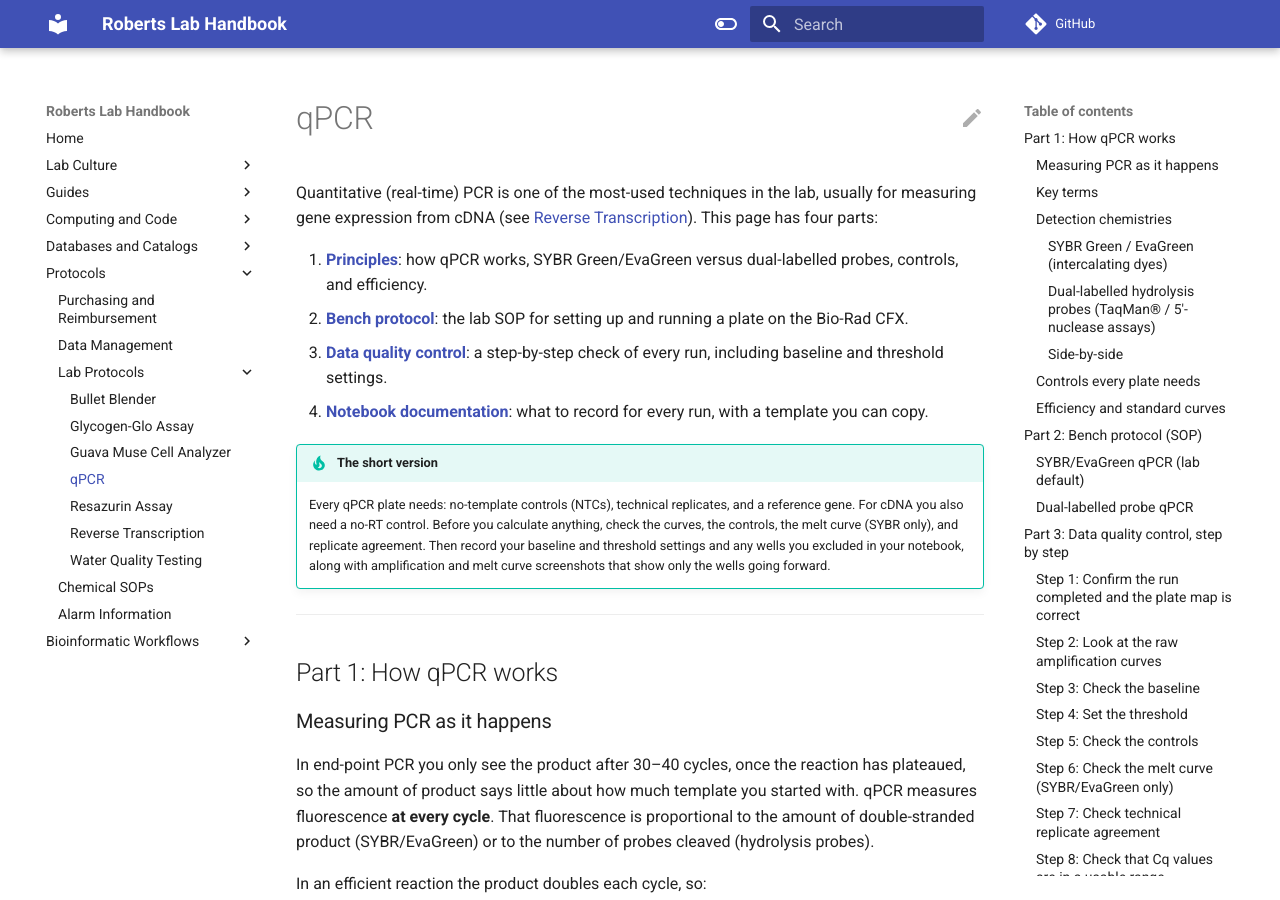
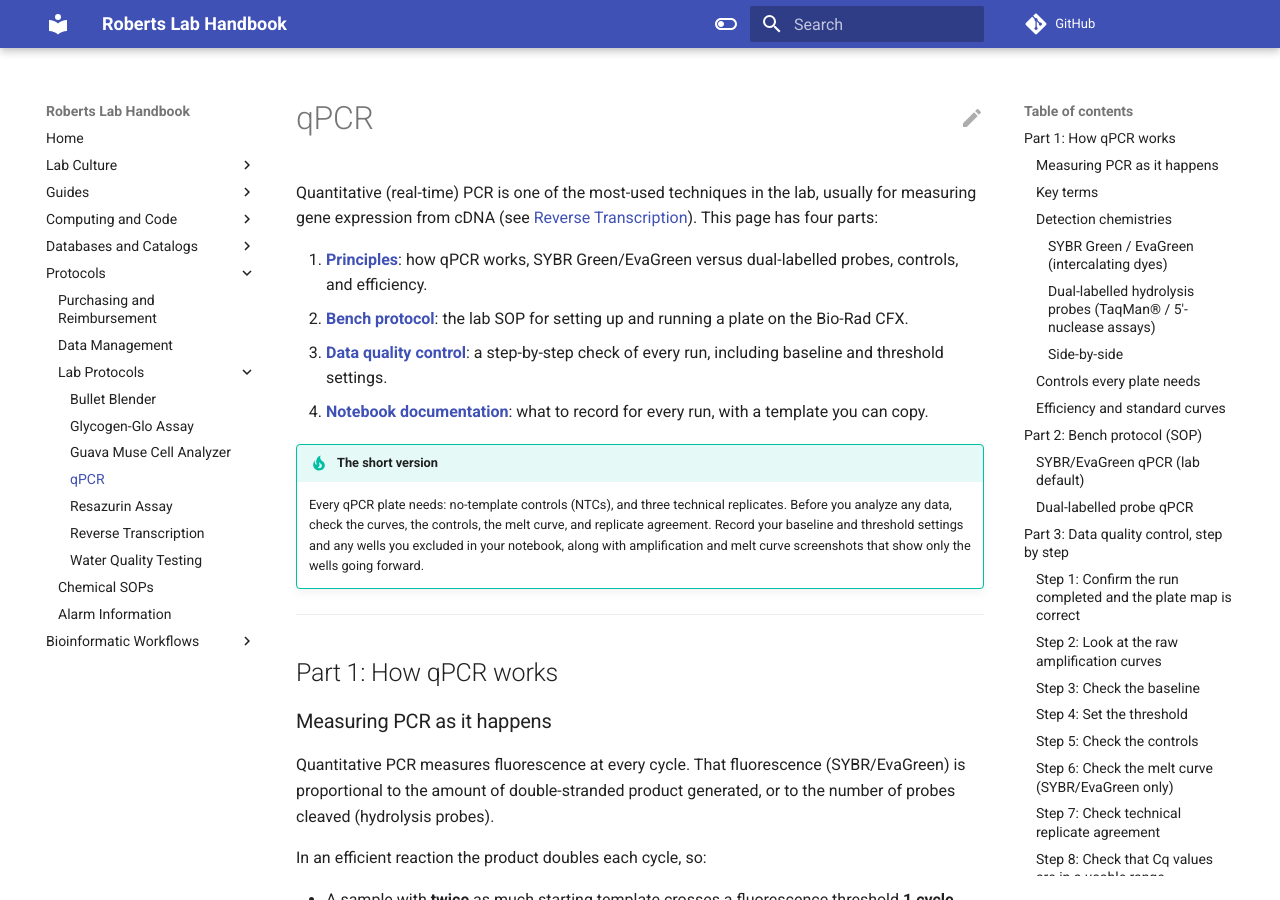
Before and after one commit to RobertsLab/resources, an MkDocs documentation site: the page built from docs/protocols/protocol-qPCR.md, in a window 1280 px wide and 900 px high. Built offline with MkDocs 1.6.1 and Material for MkDocs 9.7.7, drawn with Linux system fonts in a browser that asks for light colours; comment, search, counter and statistics services are not loaded; some of the changed text lies outside the part shown.

Commit message:
Update protocol-qPCR.md

```diff
--- a/docs/protocols/protocol-qPCR.md
+++ b/docs/protocols/protocol-qPCR.md
@@ -8,7 +8,7 @@ Quantitative (real-time) PCR is one of the most-used techniques in the lab, usua
 4. **[Notebook documentation](#part-4-documenting-a-qpcr-run-in-your-lab-notebook)**: what to record for every run, with a template you can copy.
 
 !!! tip "The short version"
-    Every qPCR plate needs: no-template controls (NTCs), technical replicates, and a reference gene. For cDNA you also need a no-RT control. Before you calculate anything, check the curves, the controls, the melt curve (SYBR only), and replicate agreement. Then record your baseline and threshold settings and any wells you excluded in your notebook, along with amplification and melt curve screenshots that show only the wells going forward.
+    Every qPCR plate needs: no-template controls (NTCs), and three technical replicates. Before you analyze any data, check the curves, the controls, the melt curve, and replicate agreement. Record your baseline and threshold settings and any wells you excluded in your notebook, along with amplification and melt curve screenshots that show only the wells going forward.
 
 ---
 
@@ -16,7 +16,7 @@ Quantitative (real-time) PCR is one of the most-used techniques in the lab, usua
 
 ### Measuring PCR as it happens
 
-In end-point PCR you only see the product after 30–40 cycles, once the reaction has plateaued, so the amount of product says little about how much template you started with. qPCR measures fluorescence **at every cycle**. That fluorescence is proportional to the amount of double-stranded product (SYBR/EvaGreen) or to the number of probes cleaved (hydrolysis probes).
+Quantitative PCR measures fluorescence at every cycle. That fluorescence (SYBR/EvaGreen) is proportional to the amount of double-stranded product generated, or to the number of probes cleaved (hydrolysis probes).
 
 In an efficient reaction the product doubles each cycle, so:
 
@@ -70,7 +70,7 @@ Every amplification curve goes through four phases:
 
 The lab's standard mix, **SsoFast EvaGreen Supermix**, uses this chemistry.
 
-- **How it works:** The dye fluoresces strongly only when bound to double-stranded DNA. As amplicon builds up, more dye binds and the signal rises. EvaGreen is a newer dye of the same kind. It inhibits PCR less, so it can be used at a higher, saturating concentration, which gives sharper melt curves.
+- **How it works:** The dye fluoresces strongly only when bound to double-stranded DNA. As amplicon builds up, more dye binds and the signal rises.
 - **The catch:** The dye binds **any** dsDNA: your amplicon, primer-dimers, and off-target products. Specificity comes only from your primers, so **every SYBR/EvaGreen run must end with a melt curve** (see [QC step 6](#step-6-check-the-melt-curve-sybrevagreen-only)).
 - **Melt curve:** After cycling, the instrument slowly heats the products from about 65 °C to 95 °C. Each product denatures ("melts") at a characteristic Tm and the dye is released, so fluorescence drops sharply. Plotted as −d(RFU)/dT, a single specific product gives **one sharp peak**.
 - **Pros:** Cheap, flexible (any primer pair works), and the melt curve tells you about specificity.
```
